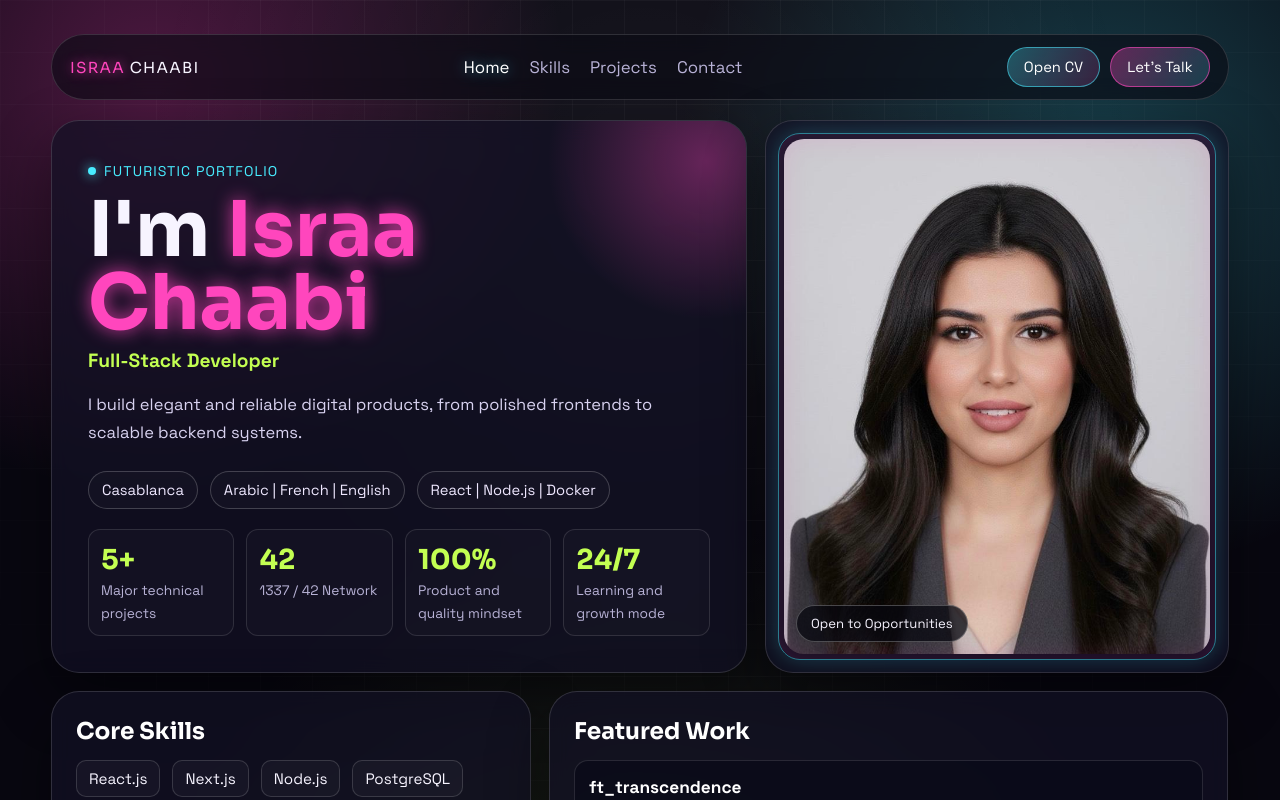
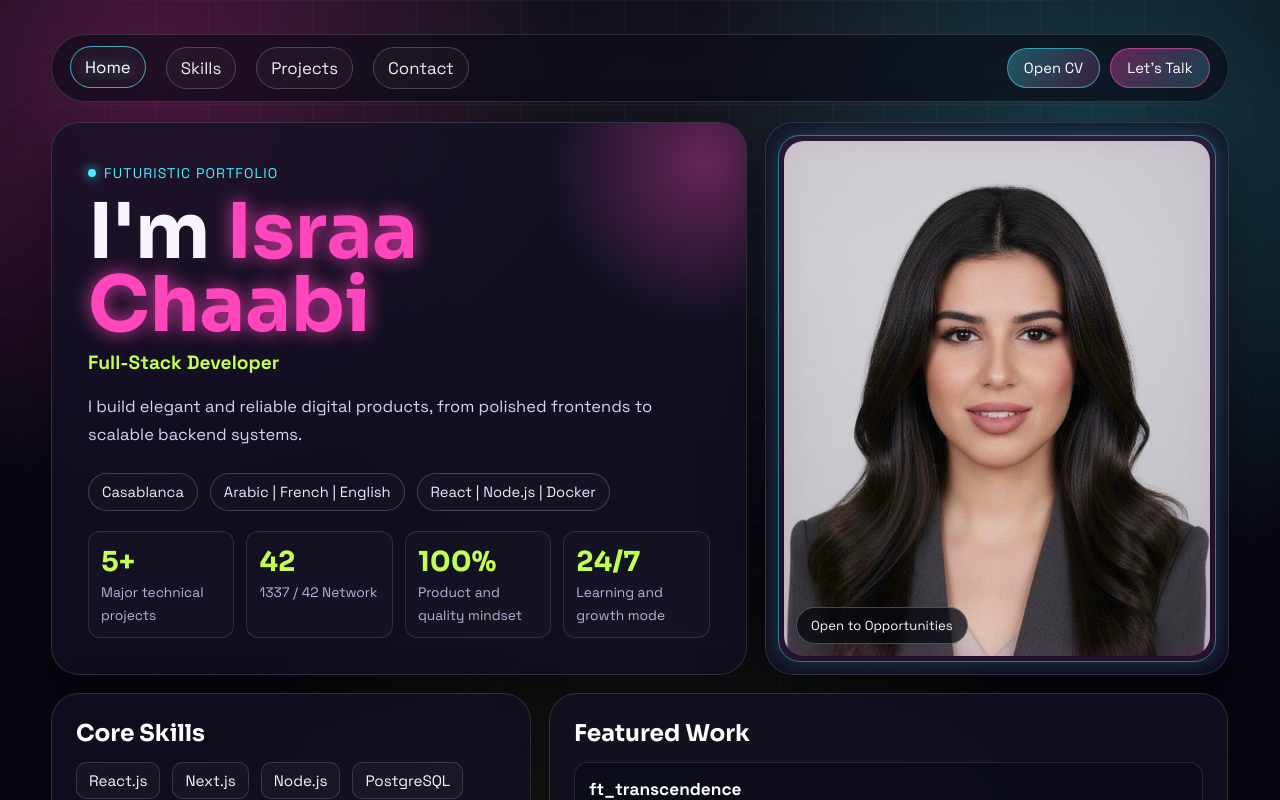
Before and after one commit to israou/Israa_Chaabi, a Next.js app: page / in a window 1280 px wide. Shown: the top 800 px of the page. Built offline with nearby package versions, Linux system fonts and the light colour scheme.

Commit message:
style: simplify navbar and make nav links button-like

```diff
--- a/app/globals.css
+++ b/app/globals.css
@@ -100,14 +100,20 @@ body::after {
 }
 
 .nav a {
-  color: inherit;
+  color: #efe8ff;
   text-decoration: none;
-  transition: color 0.2s ease, text-shadow 0.2s ease;
+  border: 1px solid rgba(255, 255, 255, 0.2);
+  border-radius: 999px;
+  padding: 9px 14px;
+  background: rgba(255, 255, 255, 0.03);
+  transition: color 0.2s ease, text-shadow 0.2s ease, border-color 0.2s ease, transform 0.2s ease;
 }
 
 .nav a:hover,
 .nav a.active {
   color: #ffffff;
+  border-color: rgba(72, 236, 255, 0.7);
+  transform: translateY(-1px);
   text-shadow: 0 0 14px rgba(72, 236, 255, 0.55);
 }
 
--- a/components/PortfolioShell.js
+++ b/components/PortfolioShell.js
@@ -93,9 +93,6 @@ export default function PortfolioShell({
   return (
     <main className="page">
       <header className="topbar reveal">
-        <div className="brand">
-          <span>Israa</span> Chaabi
-        </div>
         <nav className="nav" aria-label="Main navigation">
           {NAV_ITEMS.map((item) => (
             <Link
```
